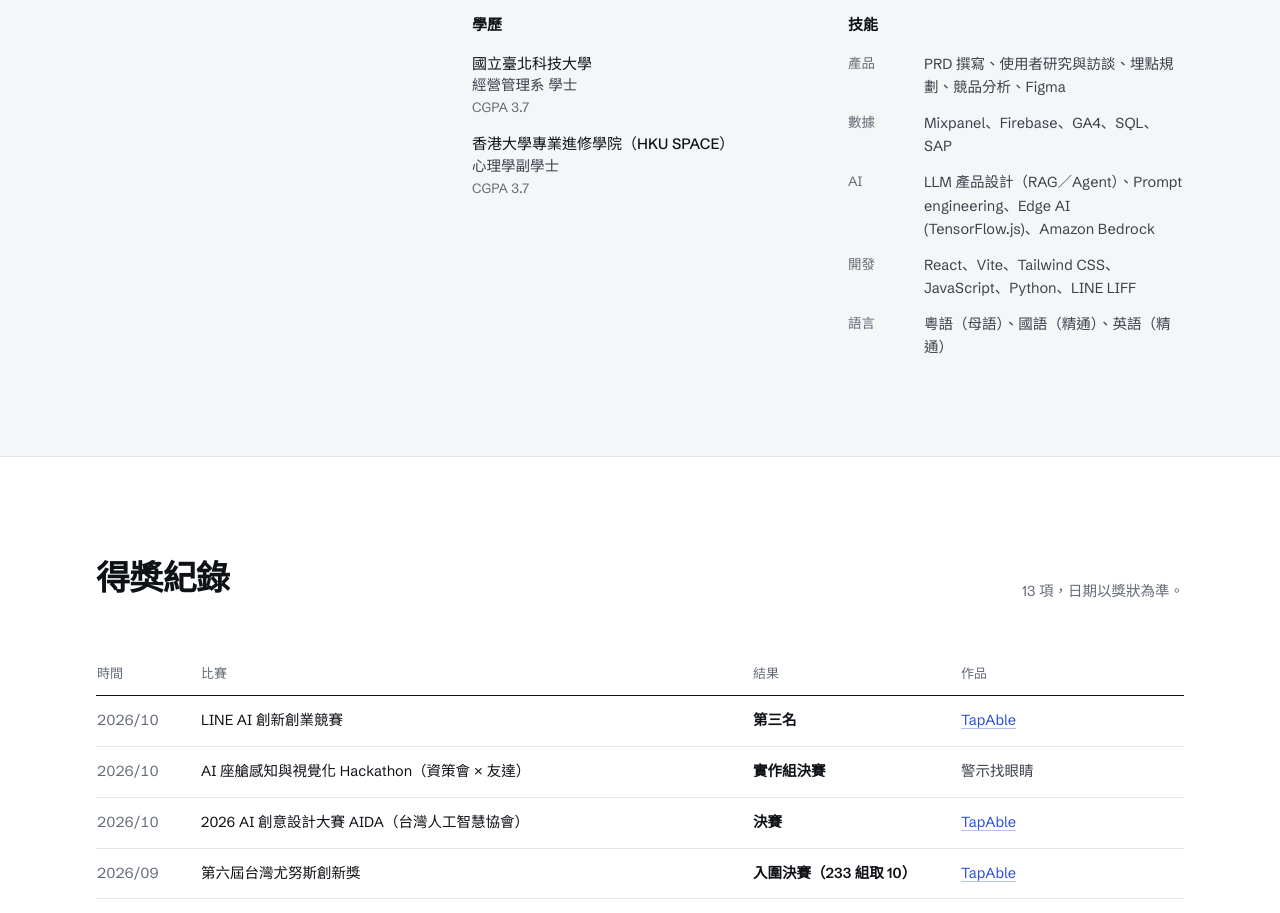
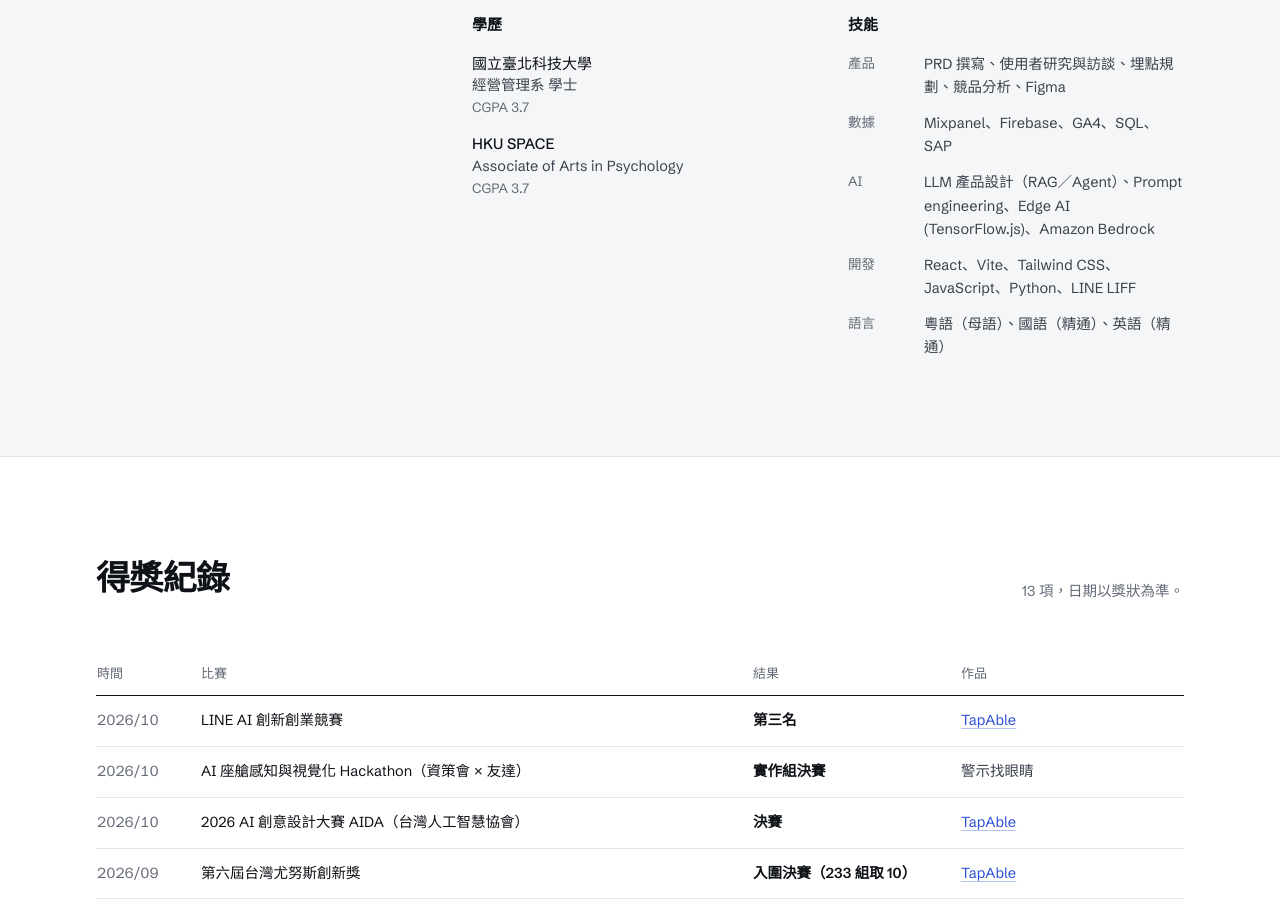
Before and after one commit to a96020183/ken-chui, a React (Vite) app: page / in a window 1280 px wide. Shown: the part 3140-4053 px from the top of the page. Built offline with nearby package versions, Linux system fonts and the light colour scheme.

Commit message:
fix: HKU SPACE 學歷只寫英文
Co-Authored-By: Claude Opus 5.5 <noreply@anthropic.com>

```diff
--- a/src/data/profile.js
+++ b/src/data/profile.js
@@ -83,7 +83,7 @@ export const profile = {
 
   education: [
     { school: { zh: '國立臺北科技大學', en: 'National Taipei University of Technology' }, dept: { zh: '經營管理系 學士', en: 'BBA, Business Management' }, note: { zh: 'CGPA 3.7', en: 'CGPA 3.7' } },
-    { school: { zh: '香港大學專業進修學院（HKU SPACE）', en: 'HKU SPACE, The University of Hong Kong' }, dept: { zh: '心理學副學士', en: 'Associate of Arts, Psychology' }, note: { zh: 'CGPA 3.7', en: 'CGPA 3.7' } },
+    { school: 'HKU SPACE', dept: 'Associate of Arts in Psychology', note: { zh: 'CGPA 3.7', en: 'CGPA 3.7' } },
   ],
 
   skills: [
--- a/src/pages/CV.jsx
+++ b/src/pages/CV.jsx
@@ -95,7 +95,7 @@ export default function CV() {
             <Block title={t('學歷', 'Education')}>
               <ul className="space-y-4">
                 {profile.education.map((ed) => (
-                  <li key={ed.school.en}>
+                  <li key={t(ed.school)}>
                     <div className="text-[14.5px] font-semibold text-ink">{t(ed.school)}</div>
                     <div className="text-[14px] text-ink2">{t(ed.dept)}</div>
                     <div className="text-[13px] text-mute">{t(ed.note)}</div>
--- a/src/pages/Home.jsx
+++ b/src/pages/Home.jsx
@@ -154,7 +154,7 @@ function Experience() {
                 <h3 className="text-[15px] font-semibold text-ink">{t('學歷', 'Education')}</h3>
                 <ul className="mt-4 space-y-4">
                   {profile.education.map((ed) => (
-                    <li key={ed.school.en}>
+                    <li key={t(ed.school)}>
                       <div className="text-[15px] font-medium text-ink">{t(ed.school)}</div>
                       <div className="text-[14.5px] text-ink2">{t(ed.dept)}</div>
                       <div className="text-[13.5px] text-mute">{t(ed.note)}</div>
```
